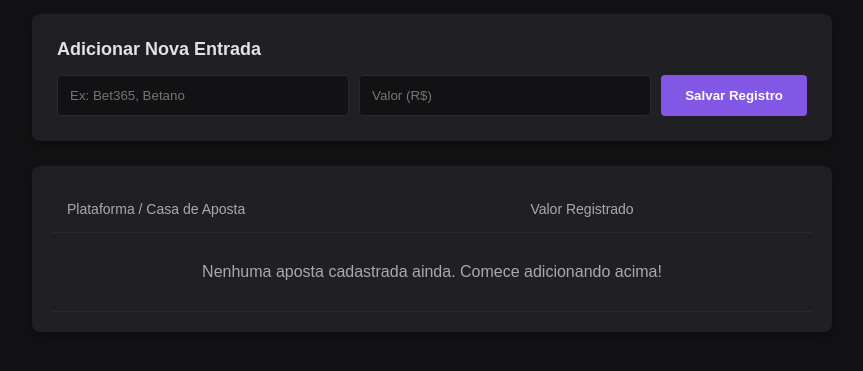
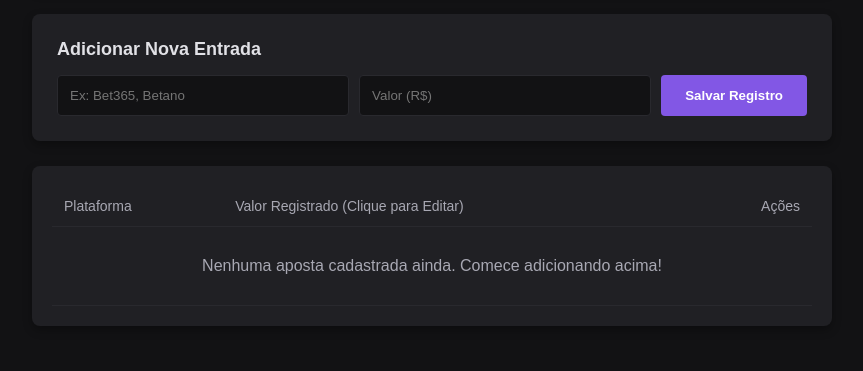
Before and after one commit to carlosxxrs/contador-apostas, a Flask app: page / in a window 1280 px wide. Shown: the part 222-593 px from the top of the page, without its empty margins (208-1071 px from the left). Run offline with Flask 3, Linux system fonts and the light colour scheme; the visitor is signed in with stand-in values (Sample User, id 1).

Commit message:
Update index.html

```diff
--- a/templates/index.html
+++ b/templates/index.html
@@ -12,12 +12,10 @@
         .btn-logout { background: #f75a68; color: white; border: none; padding: 8px 16px; border-radius: 4px; font-weight: bold; cursor: pointer; text-decoration: none; font-size: 14px; }
         .btn-logout:hover { background: #c54754; }
 
-        /* Cards de Resumo */
         .summary-card { background: #202024; padding: 20px; border-radius: 8px; box-shadow: 0 4px 10px rgba(0,0,0,0.3); margin-bottom: 25px; border-left: 5px solid #8257e5; }
         .summary-card h3 { margin: 0 0 5px 0; color: #a8a8b3; font-size: 14px; text-transform: uppercase; }
         .summary-card p { margin: 0; font-size: 28px; font-weight: bold; color: #ffffff; }
 
-        /* Formulário */
         .form-card { background: #202024; padding: 25px; border-radius: 8px; box-shadow: 0 4px 10px rgba(0,0,0,0.3); margin-bottom: 25px; }
         .form-card h2 { margin-top: 0; font-size: 18px; margin-bottom: 15px; color: #e1e1e6; }
         .form-inline { display: flex; gap: 10px; flex-wrap: wrap; }
@@ -25,12 +23,17 @@
         .btn-add { background: #8257e5; color: white; border: none; padding: 12px 24px; border-radius: 4px; font-weight: bold; cursor: pointer; }
         .btn-add:hover { background: #9466ff; }
 
-        /* Tabela */
         .table-card { background: #202024; padding: 20px; border-radius: 8px; box-shadow: 0 4px 10px rgba(0,0,0,0.3); width: 100%; box-sizing: border-box; }
         table { width: 100%; border-collapse: collapse; text-align: left; }
-        th, td { padding: 15px; border-bottom: 1px solid #29292e; }
+        th, td { padding: 12px; border-bottom: 1px solid #29292e; vertical-align: middle; }
         th { color: #a8a8b3; font-weight: normal; font-size: 14px; }
-        td { color: #e1e1e6; }
+
+        /* Estilos de Edição e Remoção rápidos */
+        .edit-form { display: flex; gap: 5px; align-items: center; }
+        .input-mini { width: 90px; padding: 6px; border-radius: 4px; border: 1px solid #29292e; background: #121214; color: #04d361; font-weight: bold; }
+        .btn-mini-save { background: #04d361; border: none; color: white; padding: 6px 10px; border-radius: 4px; cursor: pointer; font-size: 12px; }
+        .btn-delete { background: #f75a68; border: none; color: white; padding: 6px 12px; border-radius: 4px; cursor: pointer; font-size: 12px; }
+        .btn-delete:hover { background: #c54754; }
         .no-data { text-align: center; color: #a8a8b3; padding: 30px; }
     </style>
 </head>
@@ -60,8 +63,9 @@
             <table>
                 <thead>
                     <tr>
-                        <th>Plataforma / Casa de Aposta</th>
-                        <th>Valor Registrado</th>
+                        <th>Plataforma</th>
+                        <th>Valor Registrado (Clique para Editar)</th>
+                        <th style="text-align: right;">Ações</th>
                     </tr>
                 </thead>
                 <tbody>
@@ -69,12 +73,23 @@
                         {% for aposta in apostas %}
                             <tr>
                                 <td>{{ aposta.casa }}</td>
-                                <td style="color: #04d361; font-weight: bold;">R$ {{ "%.2f"|format(aposta.valor) }}</td>
+                                <td>
+                                    <form class="edit-form" method="POST" action="/editar_aposta/{{ aposta.id }}">
+                                        <span style="color: #a8a8b3; margin-right: 2px;">R$</span>
+                                        <input type="number" step="0.01" name="novo_valor" class="input-mini" value="{{ "%.2f"|format(aposta.valor) }}">
+                                        <button type="submit" class="btn-mini-save" title="Salvar Novo Valor">✓</button>
+                                    </form>
+                                </td>
+                                <td style="text-align: right;">
+                                    <form method="POST" action="/deletar_aposta/{{ aposta.id }}" style="display:inline;" onsubmit="return confirm('Deseja mesmo remover este registro?');">
+                                        <button type="submit" class="btn-delete">Remover</button>
+                                    </form>
+                                </td>
                             </tr>
                         {% endfor %}
                     {% else %}
                         <tr>
-                            <td colspan="2" class="no-data">Nenhuma aposta cadastrada ainda. Comece adicionando acima!</td>
+                            <td colspan="3" class="no-data">Nenhuma aposta cadastrada ainda. Comece adicionando acima!</td>
                         </tr>
                     {% endif %}
                 </tbody>
```
